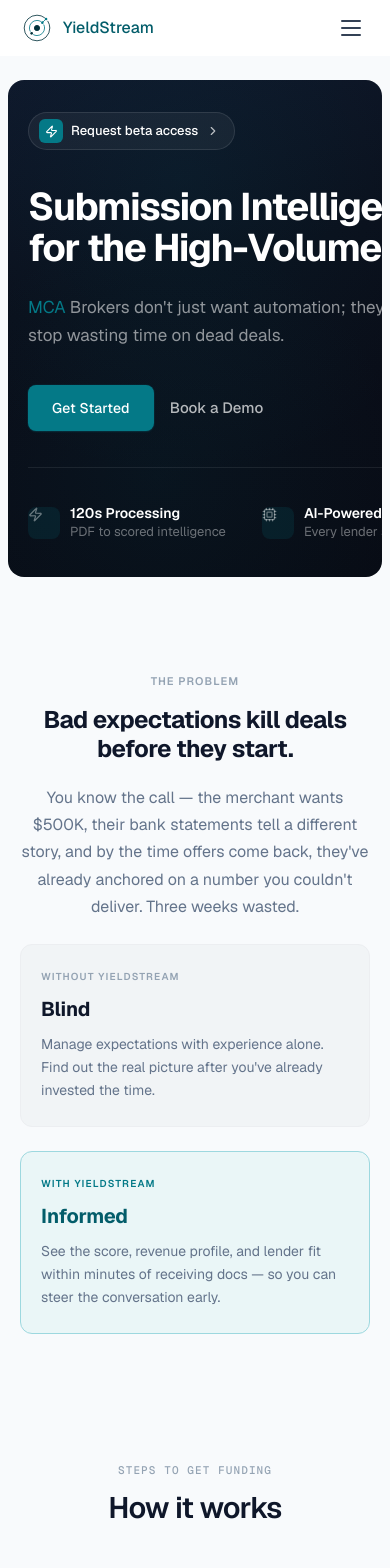
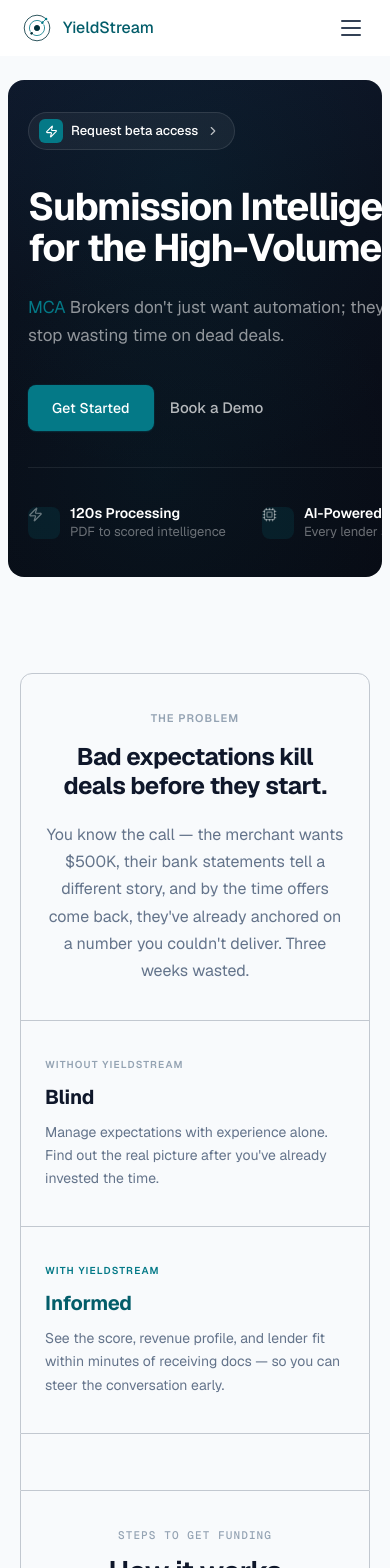
Before and after one commit to YieldStream-ai/YieldStream-Marketing, a Next.js app: page / in a window 390 px wide. Shown: the top 1568 px of the page. Built offline with nearby package versions, Linux system fonts and the light colour scheme.

Commit message:
refactor: remove bento grid

```diff
--- a/app/components/HomeHero/styles.scss
+++ b/app/components/HomeHero/styles.scss
@@ -243,6 +243,8 @@
     justify-content: center;
     pointer-events: none;
     z-index: 1;
+    mask-image: radial-gradient(ellipse 80% 75% at 45% 50%, black 35%, transparent 72%);
+    -webkit-mask-image: radial-gradient(ellipse 80% 75% at 45% 50%, black 35%, transparent 72%);
   }
 
   /* UnderwritingHero wrapper */
--- a/app/page.jsx
+++ b/app/page.jsx
@@ -1099,16 +1099,15 @@
           style={{
             display: "flex",
             alignItems: "flex-start",
-            justifyContent: "center",
-            padding: "1.5rem",
+            justifyContent: "flex-start",
+            padding: "1.5rem 0 0 1.5rem",
             width: "100%",
             height: "100%",
           }}
         >
           <div
             style={{
-              width: "100%",
-              maxWidth: "960px",
+              width: "130%",
               background: "white",
               borderRadius: "12px",
               border: "1px solid hsl(210 15% 90%)",
@@ -1116,7 +1115,8 @@
               boxShadow: "0 1px 3px rgba(0,0,0,0.06)",
               fontFamily: "inherit",
               transform: "scale(0.92)",
-              transformOrigin: "top center",
+              transformOrigin: "top left",
+              flexShrink: 0,
             }}
           >
             {/* Header */}
@@ -1920,12 +1920,14 @@
               </p>
             </div>
           </div>
+          <div className="home__grid-connector" />
         </div>
       </section>
 
       {/* ===== HOW IT WORKS — STEPS ===== */}
-      <section className="section">
+      <section className="section home__steps-section">
         <div className="container">
+          <div className="home__steps-frame">
           <div className="section-header center reveal">
             <div className="label-mono">Steps to Get Funding</div>
             <h2 className="display-lg" style={{ marginTop: 12 }}>
@@ -1994,92 +1996,6 @@
               </div>
             </div>
           </div>
-        </div>
-      </section>
-
-      {/* ===== PLATFORM OUTCOMES — BENTO GRID ===== */}
-      <section className="section">
-        <div className="container">
-          <div className="section-header center reveal">
-            <div className="label-mono">Platform</div>
-            <h2 className="display-lg" style={{ marginTop: 12 }}>
-              Intelligence at every stage
-              <br />
-              of the deal lifecycle.
-            </h2>
-          </div>
-
-          <div className="home__bento-grid reveal">
-            {/* Card 1 — Wide */}
-            <div className="home__bento-card home__bento-card--wide">
-              <div className="home__bento-card-content">
-                <div className="label-mono">Extraction Precision</div>
-                <h3 className="display-md home__feature-heading">
-                  Upload a PDF. Get an underwrite in minutes.
-                </h3>
-                <p className="text-md home__feature-desc">
-                  AI extracts revenue trends, NSF patterns, stacking signals,
-                  and 20+ risk indicators from bank statements — with
-                  audit-ready verified data.
-                </p>
-                <Link href="/underwriting" className="btn btn-outline btn-sm">
-                  Learn about underwriting →
-                </Link>
-              </div>
-              <div className="screenshot">
-                <Image
-                  src="/images/Underwriting-Intelligence.png"
-                  alt="AI Bank Statement Analysis"
-                  width={1400}
-                  height={800}
-                  priority
-                />
-              </div>
-            </div>
-
-            {/* Card 2 */}
-            <div className="home__bento-card">
-              <div className="label-mono">Market Matching</div>
-              <span className="pill pill--accent">AI Lender Matching</span>
-              <h3 className="display-md home__feature-heading">
-                Every lender scored. Every match explained.
-              </h3>
-              <p className="text-md home__feature-desc">
-                Three-layer scoring weighs global performance, your relationship
-                history, and buybox fit — ranked by expected yield.
-              </p>
-              <div className="screenshot">
-                <Image
-                  src="/images/Lender-Edit.png"
-                  alt="AI Lender Matching"
-                  width={1400}
-                  height={800}
-                  priority
-                />
-              </div>
-            </div>
-
-            {/* Card 3 */}
-            <div className="home__bento-card">
-              <div className="label-mono">Unified Workflow</div>
-              <span className="pill pill--accent">Deal Pipeline</span>
-              <h3 className="display-md home__feature-heading">
-                See every deal. Know where it stands.
-              </h3>
-              <p className="text-md home__feature-desc">
-                Kanban or table view with running dollar totals per stage, stale
-                deal alerts, and commission estimates.
-              </p>
-              <div className="screenshot">
-                <Image
-                  src="/images/Opportunities-Kanban.png"
-                  alt="Deal Pipeline"
-                  width={1400}
-                  height={800}
-                  priority
-                />
-              </div>
-            </div>
           </div>
         </div>
       </section>
--- a/app/page.scss
+++ b/app/page.scss
@@ -77,26 +77,62 @@
 
   /* ===== THE PROBLEM ===== */
   &__problem {
-    padding: var(--space-3xl) 0 var(--space-3xl);
+    padding: var(--space-3xl) 0 0;
+  }
+
+  &__grid-connector {
+    border-left: 1px solid #c2c8d0;
+    border-right: 1px solid #c2c8d0;
+    height: var(--space-4xl);
+  }
+
+  &__steps-section {
+    padding-top: 0;
+  }
+
+  &__steps-frame {
+    border: 1px solid #c2c8d0;
+    border-radius: 0 0 12px 12px;
+    overflow: hidden;
+    padding-top: var(--space-2xl);
   }
 
   &__problem-layout {
     display: grid;
     grid-template-columns: 1fr 1.4fr 1fr;
-    gap: var(--space-xl);
-    align-items: center;
+    align-items: stretch;
+    border: 1px solid #c2c8d0;
+    border-radius: 12px 12px 0 0;
+    overflow: hidden;
 
     @media (max-width: 768px) {
       grid-template-columns: 1fr;
     }
   }
 
+  &__problem-panel,
+  &__problem-center {
+    padding: var(--space-2xl) var(--space-xl);
+    border-right: 1px solid #c2c8d0;
+
+    &:last-child {
+      border-right: none;
+    }
+
+    @media (max-width: 768px) {
+      border-right: none;
+      border-bottom: 1px solid #c2c8d0;
+
+      &:last-child {
+        border-bottom: none;
+      }
+    }
+  }
+
   &__problem-center {
     text-align: center;
-    padding: 0 var(--space-lg);
 
     @media (max-width: 768px) {
-      padding: 0;
       order: -1;
     }
   }
@@ -126,15 +162,6 @@
     color: var(--n500);
   }
 
-  &__problem-panel {
-    background: var(--n100);
-    border: 1px solid var(--border-card);
-    border-radius: 12px;
-    padding: var(--space-xl) var(--space-lg);
-    text-align: left;
-    height: 100%;
-  }
-
   &__problem-panel-label {
     font-size: 10px;
     font-weight: 600;
@@ -160,9 +187,6 @@
   }
 
   &__problem-panel--with {
-    border-color: var(--p200);
-    background: var(--p50);
-
     .home__problem-panel-label {
       color: var(--p600);
     }
@@ -571,7 +595,7 @@
     justify-content: space-between;
     padding: 8px 14px;
     font-size: 0.75rem;
-    border-bottom: 1px solid var(--border-card);
+    border-bottom: 1px solid #c2c8d0;
 
     &:last-child {
       border-bottom: none;
@@ -820,7 +844,7 @@
   /* ===== STATS BAR ===== */
   &__stats {
     border-top: 1px solid var(--border-card);
-    border-bottom: 1px solid var(--border-card);
+    border-bottom: 1px solid #c2c8d0;
   }
 
   &__stats-grid {
```
